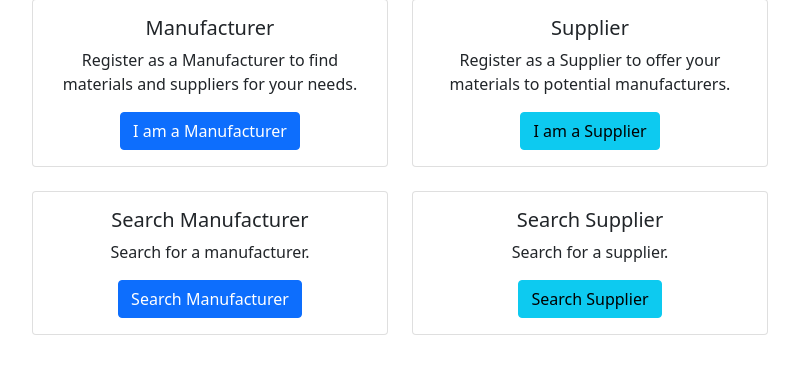
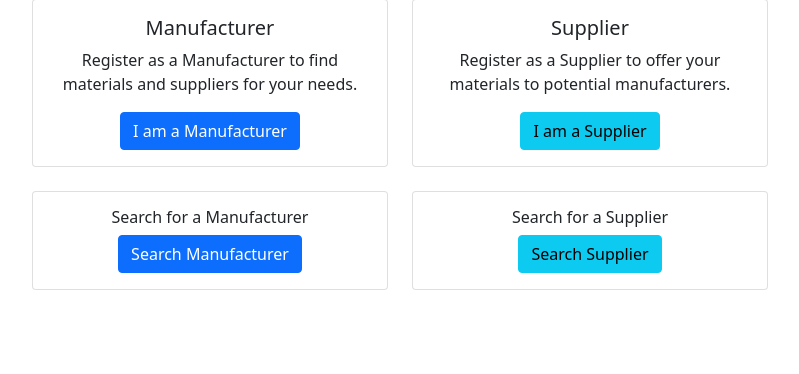
Before and after one commit to ConnorKnack/material_harbor, a PHP site: page / in a window 1280 px wide. Shown: the part 169-543 px from the top of the page, without its empty margins (240-1039 px from the left). Run offline with PHP 8.4, Linux system fonts and the light colour scheme.

Commit message:
Main page format adjustment

```diff
--- a/index.php
+++ b/index.php
@@ -45,8 +45,7 @@ if (isLoggedIn()) {
                 <div class="col-md-4 col-sm-6 mb-4">
                     <div class="card h-100">
                         <div class="card-body text-center">
-                            <h5 class="card-title">Search Manufacturer</h5>
-                            <p class="card-text">Search for a manufacturer.</p>
+                            <h6 class="card-title">Search for a Manufacturer</h6>
                             <a href="search-materials.php?type=Manufacturer" class="btn btn-primary">Search
                                 Manufacturer</a>
                         </div>
@@ -55,8 +54,7 @@ if (isLoggedIn()) {
                 <div class="col-md-4 col-sm-6 mb-4">
                     <div class="card h-100">
                         <div class="card-body text-center">
-                            <h5 class="card-title">Search Supplier</h5>
-                            <p class="card-text">Search for a supplier.</p>
+                            <h6 class="card-title">Search for a Supplier</h6>
                             <a href="search-materials.php?type=Supplier" class="btn btn-info">Search Supplier</a>
                         </div>
                     </div>
```
